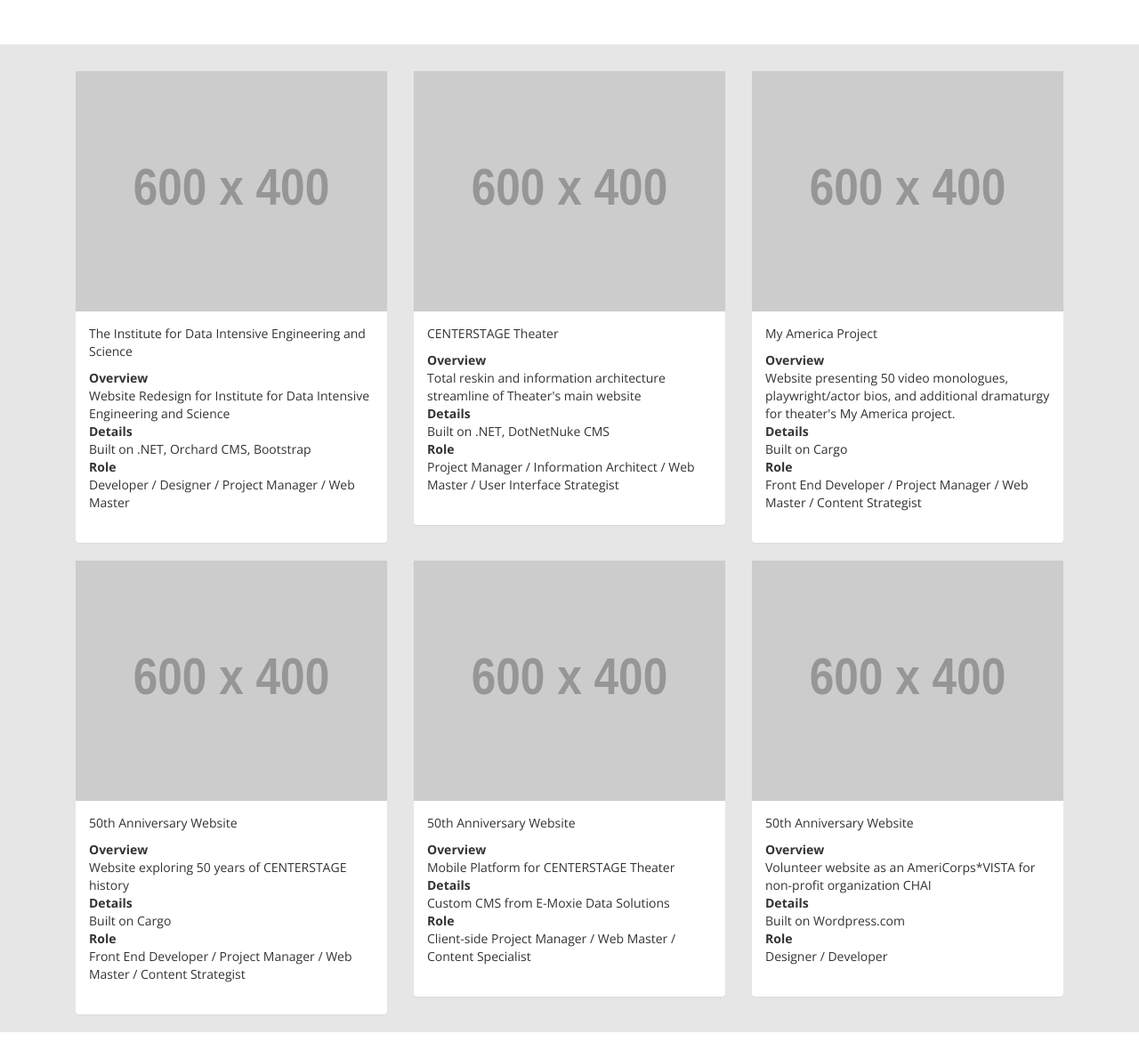
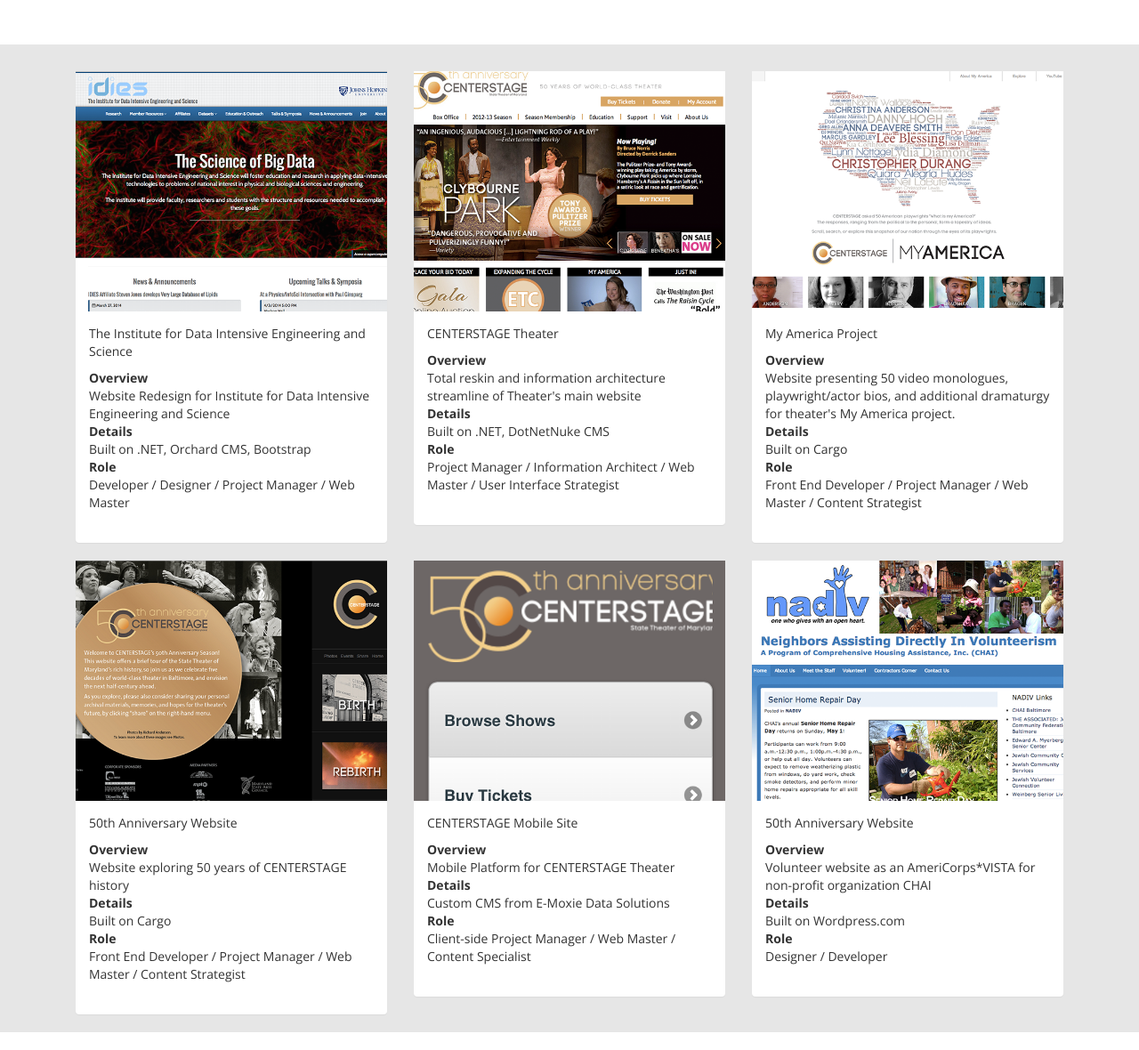
Before and after one commit to tgelles/portfolio, a PHP site: page / in a window 1280 px wide. Shown: the part 2318-3498 px from the top of the page at 89% size. Run offline with PHP 8.4, Linux system fonts and the light colour scheme; grey boxes labelled with a size stand in for pictures from a placeholder-image service; some libraries are stand-ins or nearby versions.

Commit message:
Added Images to portfolio
Added portfolio images and edited portfolio.php. Changed background
images and how they are rendered in the head1 and hg-1 classes

```diff
--- a/_/css/mystyles.css
+++ b/_/css/mystyles.css
@@ -218,7 +218,7 @@ section {
 }
 
 .head-1 {
-background: url('http://payload159.cargocollective.com/1/11/376565/5483694/IMG_1890_o.jpg') no-repeat center center;
+background: url('http://payload159.cargocollective.com/1/11/376565/5483694/IMG_1890_o.jpg') no-repeat bottom center fixed;
     -webkit-background-size: cover;
     -moz-background-size: cover;
     -o-background-size: cover;
@@ -226,7 +226,7 @@ background: url('http://payload159.cargocollective.com/1/11/376565/5483694/IMG_1
 }
 
 .bg-1 {
-	background: url('http://www.bootply.com/assets/example/bg_suburb.jpg') no-repeat center center fixed;
+	background: url('http://payload160.cargocollective.com/1/11/376565/5506814/image1_o.jpg') no-repeat bottom center fixed;
     -webkit-background-size: cover;
   	-moz-background-size: cover;
   	-o-background-size: cover;
--- a/portfolio.php
+++ b/portfolio.php
@@ -6,7 +6,7 @@
 	   <div class="col-sm-4 col-xs-6">
 
         <div class="panel panel-default">
-          <div class="panel-thumbnail"><a href="http://idies.jhu.edu/" title="IDIES"><img src="//placehold.it/600x400/444/F8F8F8" class="img-responsive"></a></div>
+          <div class="panel-thumbnail"><a href="http://idies.jhu.edu/" title="IDIES"><img src="images/idies.png" class="img-responsive"></a></div>
           <div class="panel-body">
             <p>The Institute for Data Intensive Engineering and Science</p>
   <dl>
@@ -26,7 +26,7 @@
       <div class="col-sm-4 col-xs-6">
 
       	<div class="panel panel-default">
-          <div class="panel-thumbnail"><a href="http://www.centerstage.org/" title="CENTERSTAGE"><img src="//placehold.it/600x400/454545/FFF" class="img-responsive"></a></div>
+          <div class="panel-thumbnail"><a href="http://www.centerstage.org/" title="CENTERSTAGE"><img src="images/cs.png" class="img-responsive"></a></div>
           <div class="panel-body">
               <p>CENTERSTAGE Theater</p>
   <dl>
@@ -46,7 +46,7 @@
       <div class="col-sm-4 col-xs-6">
 
       	<div class="panel panel-default">
-          <div class="panel-thumbnail"><a href="http://myamerica.centerstage.org/" title="My America"><img src="//placehold.it/600x400/555/F2F2F2" class="img-responsive"></a></div>
+          <div class="panel-thumbnail"><a href="http://myamerica.centerstage.org/" title="My America"><img src="images/myamerica.png" class="img-responsive"></a></div>
           <div class="panel-body">
              <p>My America Project</p>
   <dl>
@@ -67,7 +67,7 @@
       <div class="col-sm-4 col-xs-6">
 
       	<div class="panel panel-default">
-          <div class="panel-thumbnail"><a href="http://cargocollective.com/centerstage50" title="CENTERSTAGE 50th"><img src="//placehold.it/600x400/555/FFF" class="img-responsive"></a></div>
+          <div class="panel-thumbnail"><a href="http://cargocollective.com/centerstage50" title="CENTERSTAGE 50th"><img src="images/fifty.png" class="img-responsive"></a></div>
           <div class="panel-body">
                 <p>50th Anniversary Website</p>
   <dl>
@@ -88,9 +88,9 @@
       <div class="col-sm-4 col-xs-6">
 
       	<div class="panel panel-default">
-          <div class="panel-thumbnail"><a href="http://m.centerstage.org/" title="CENTERSTAGE Mobile"><img src="//placehold.it/600x400/555/EEE" class="img-responsive"></a></div>
+          <div class="panel-thumbnail"><a href="http://m.centerstage.org/" title="CENTERSTAGE Mobile"><img src="images/mobile.png" class="img-responsive"></a></div>
           <div class="panel-body">
-               <p>50th Anniversary Website</p>
+               <p>CENTERSTAGE Mobile Site</p>
   <dl>
   <dt>Overview</dt>
   <dd>Mobile Platform for CENTERSTAGE Theater</dd>
@@ -109,7 +109,7 @@
       <div class="col-sm-4 col-xs-6">
 
       	<div class="panel panel-default">
-          <div class="panel-thumbnail"><a href="http://web.archive.org/web/20110831044334/http://nadiv.org/" title="Churches"><img src="//placehold.it/600x400/666/F4F4F4" class="img-responsive"></a></div>
+          <div class="panel-thumbnail"><a href="http://web.archive.org/web/20110831044334/http://nadiv.org/" title="NADIV"><img src="images/nadiv.png" class="img-responsive"></a></div>
           <div class="panel-body">
             <p>50th Anniversary Website</p>
   <dl>
```
Also changed, not shown: images/cs.png (added), images/fifty.png (added), images/idies.png (added), images/mobile.png (added), images/myamerica.png (added), images/nadiv.png (added).
